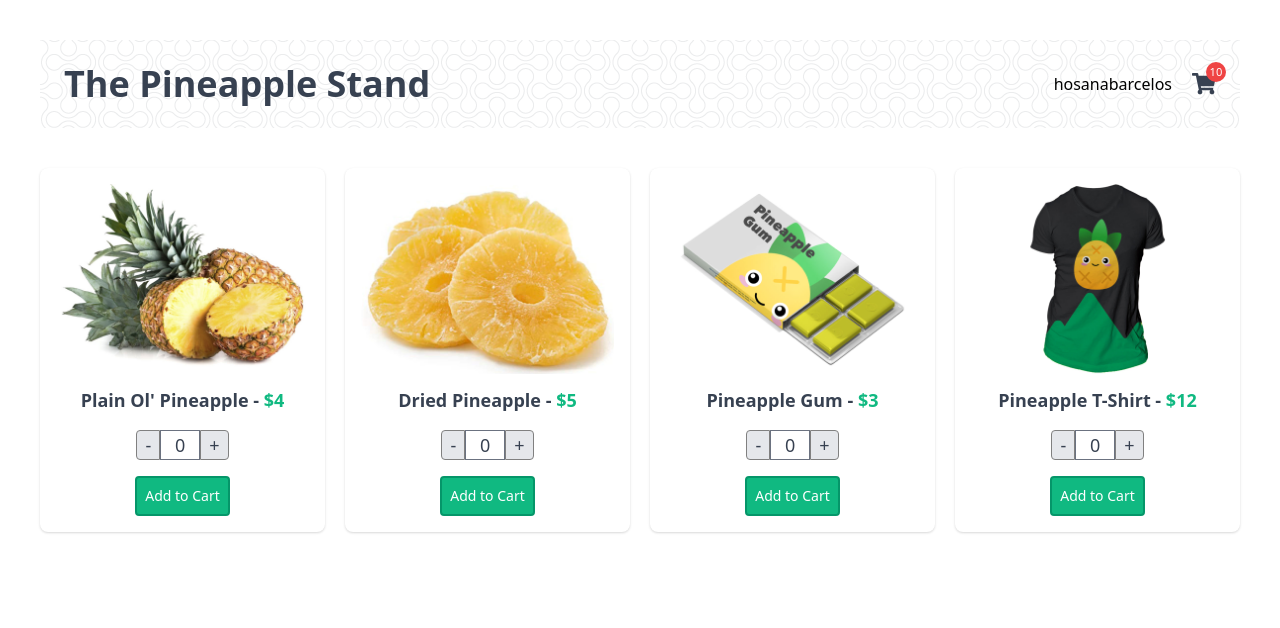
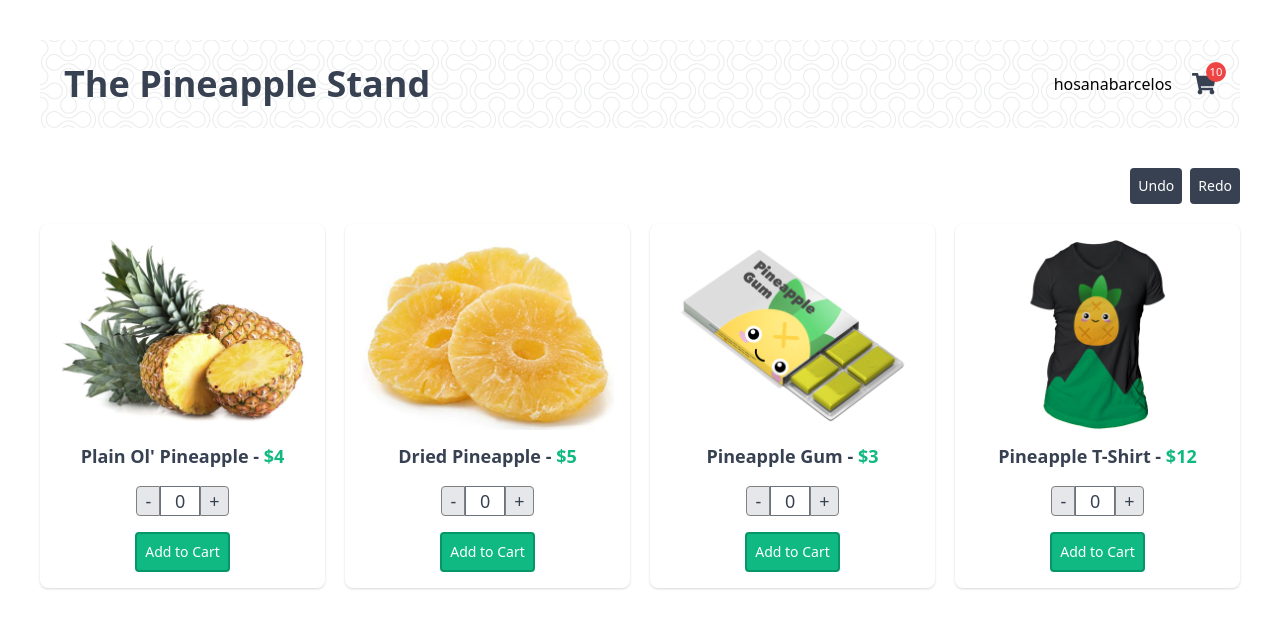
Before and after one commit to hosanabarcelos/pinia-vueschool, a Vue app: page / in a window 1280 px wide. Shown: the top 628 px of the page. Built offline with nearby package versions, Linux system fonts and the light colour scheme.

Commit message:
feat: ajusta listagem de produtos

```diff
--- a/src/App.vue
+++ b/src/App.vue
@@ -1,21 +1,37 @@
 <script setup>
 import TheHeader from "@/components/TheHeader.vue";
 import ProductCard from "@/components/ProductCard.vue";
-
 import { useProductStore } from "@/stores/ProductStore";
-
+import { useCartStore } from "@/stores/CartStore";
+import AppButton from "@/components/AppButton.vue";
 const productStore = useProductStore();
+const cartStore = useCartStore();
+cartStore.$onAction(({ name, store, args, after, onError }) => {
+  if (name === "addItems") {
+    after(() => {
+      console.log(args[0]);
+    });
+    onError((error) => {
+      console.log("Hello error: ", error.message);
+    });
+  }
+});
 productStore.fill();
 </script>
 
 <template>
   <div class="container">
     <TheHeader />
+    <div class="mb-5 flex justify-end">
+      <AppButton @click="cartStore.undo">Undo</AppButton>
+      <AppButton class="ml-2" @click="cartStore.redo">Redo</AppButton>
+    </div>
     <ul class="sm:flex flex-wrap lg:flex-nowrap gap-5">
       <ProductCard
         v-for="product in productStore.products"
         :key="product.name"
         :product="product"
+        @addToCart="cartStore.addItems($event, product)"
       />
     </ul>
   </div>
```
